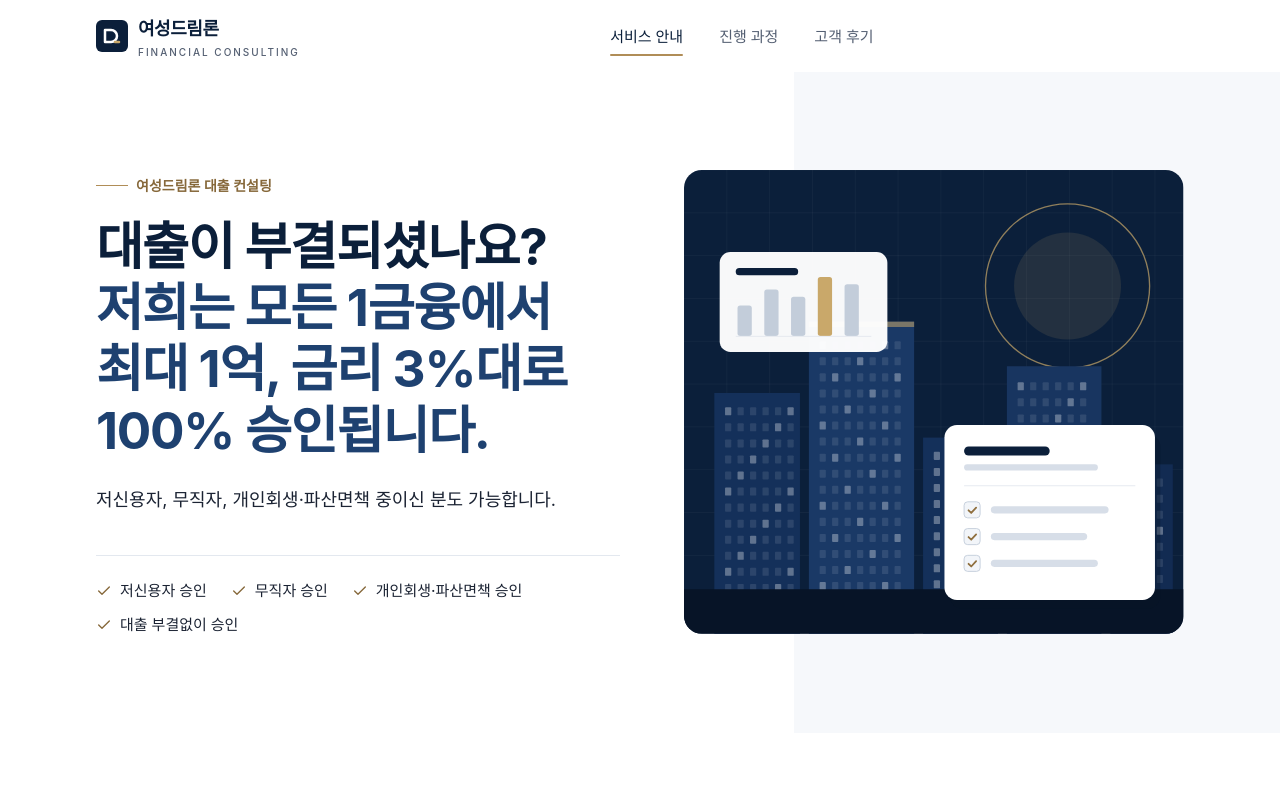
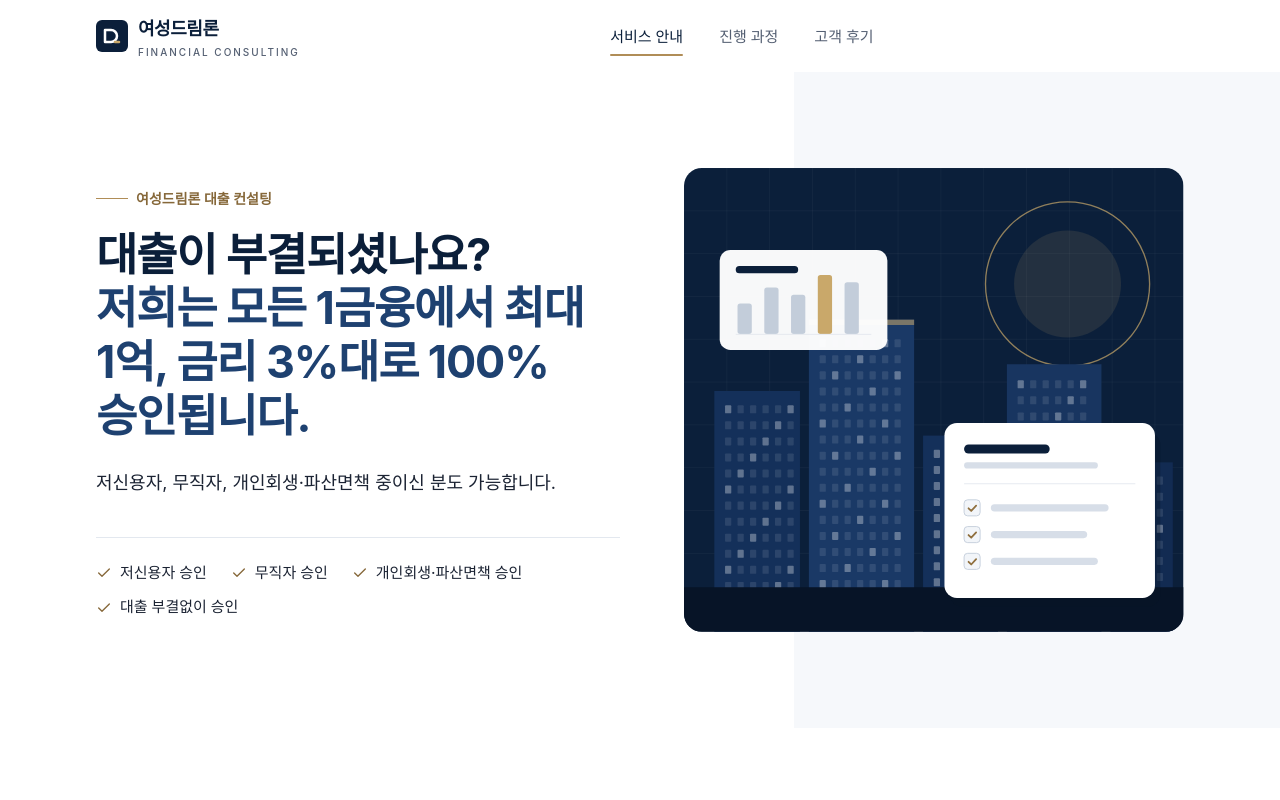
Before and after one commit to akainu1977-debug/yeosung-dreamloan, a React (Vite) app: page / in a window 1280 px wide. Shown: the top 800 px of the page. Built offline with nearby package versions, Linux system fonts and the light colour scheme; a web font is replaced by a local one.

Commit message:
Update Hero.tsx

```diff
--- a/src/components/Hero.tsx
+++ b/src/components/Hero.tsx
@@ -15,7 +15,7 @@ export function Hero() {
           </p>
           <h1
             id="hero-title"
-            className="mt-5 text-[2.1rem] font-bold leading-[1.25] tracking-tight text-navy-900 sm:text-5xl sm:leading-[1.2] lg:text-[2.85rem] xl:text-[3.2rem]"
+            className="mt-5 text-[1.85rem] font-bold leading-[1.25] tracking-tight text-navy-900 sm:text-4xl sm:leading-[1.2] lg:text-[2.5rem] xl:text-[2.8rem]"
           >
             {hero.title[0]}
             <br />
```
